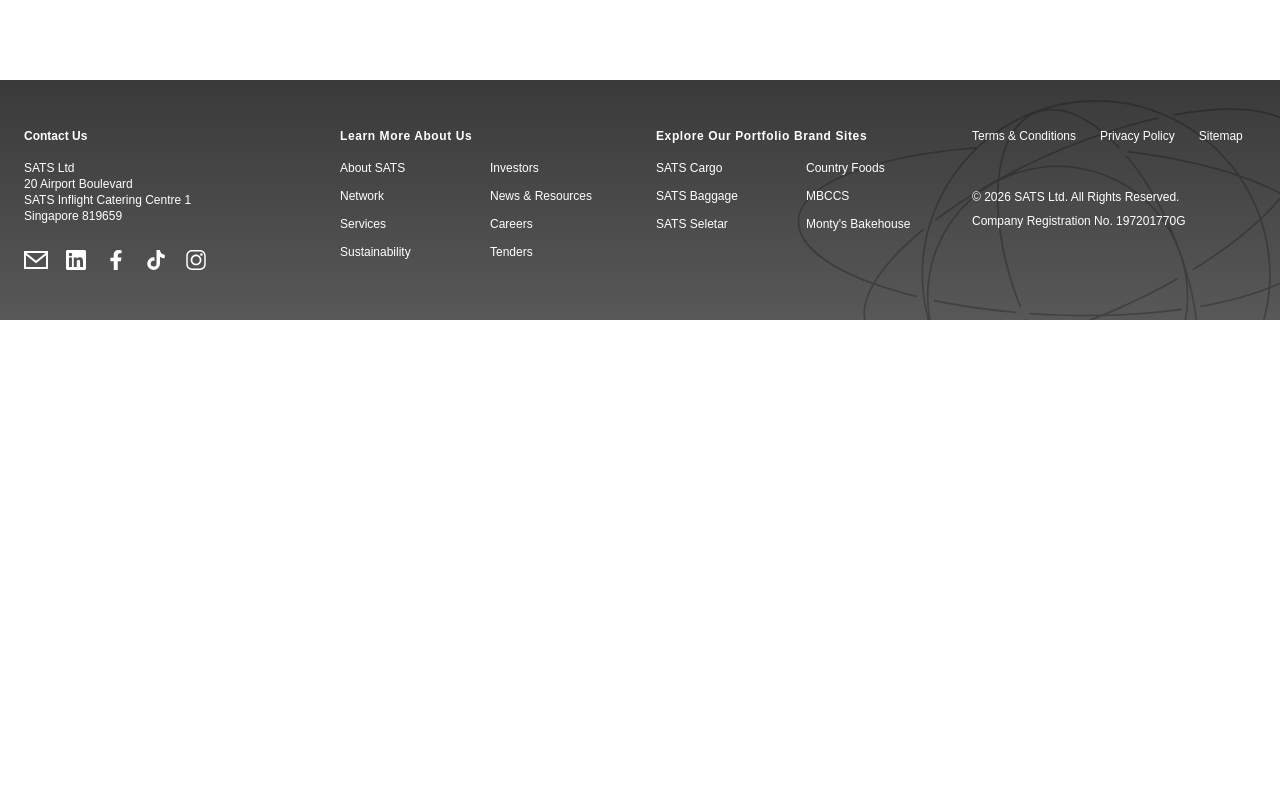
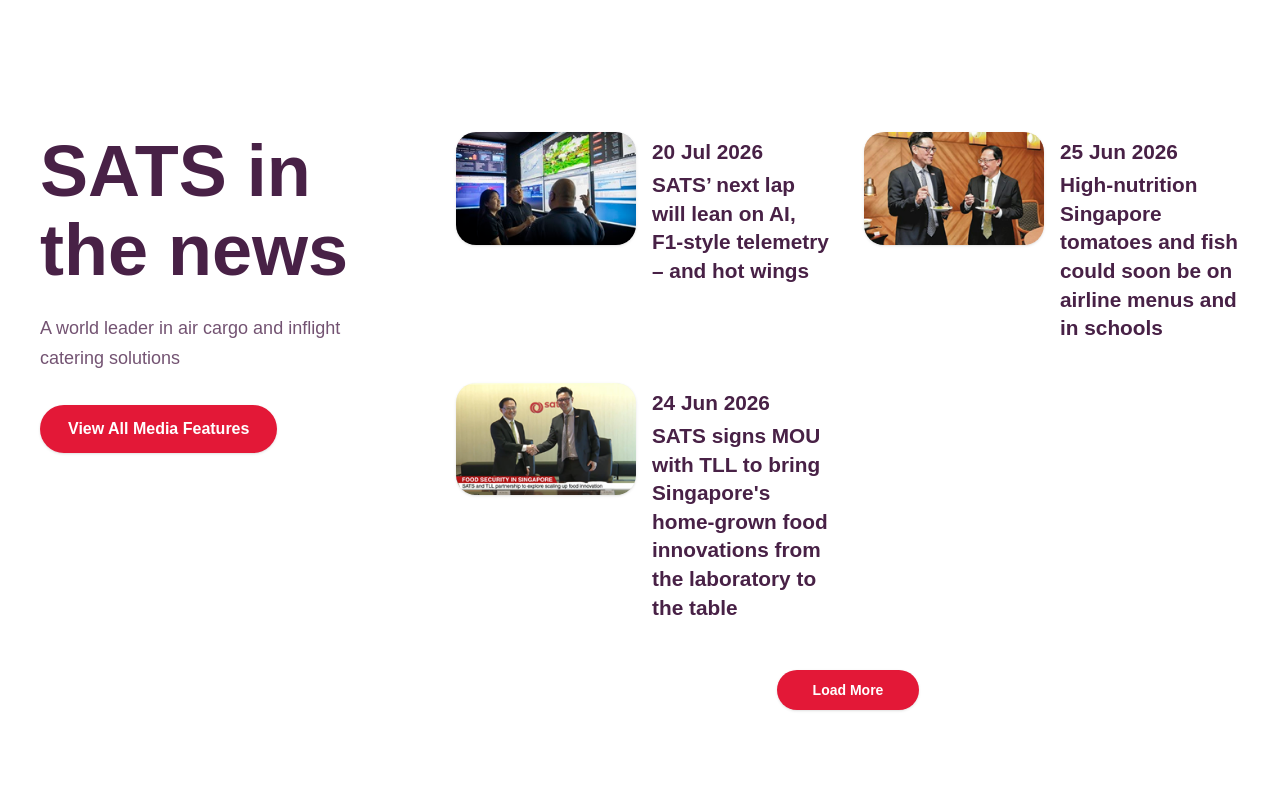
Before and after one commit to DVHorizon/demo-sats, a Next.js app: page / in a window 1280 px wide. Shown: the part 800-1600 px from the top of the page. Before the commit the page ends 1120 px from the top, so only its background shows below. Built offline with nearby package versions, Linux system fonts and the light colour scheme.

Commit message:
feat: Hoàn thành phần sats in the news

```diff
--- a/app/page.tsx
+++ b/app/page.tsx
@@ -1,9 +1,11 @@
 import Hero from "@/component/home/Hero";
+import SatsInTheNews from "@/component/home/SatsInTheNews";
 
 export default function Home() {
   return (
     <main>
       <Hero />
+      <SatsInTheNews />
     </main>
   );
 }
--- /dev/null
+++ b/component/home/SatsInTheNews.tsx
@@ -0,0 +1,116 @@
+import Image from "next/image";
+import Link from "next/link";
+
+interface NewsItem {
+    id: number;
+    date: string;
+    title: string;
+    image: string;
+    link: string;
+}
+
+const newsData: NewsItem[] = [
+    {
+        id: 1,
+        date: "20 Jul 2026",
+        title: "SATS’ next lap will lean on AI, F1-style telemetry – and hot wings",
+        image: "/images/CF AI Control tower thumbnail.jpg",
+        link: "/media/sats-in-the-news/sats-next-lap-will-lean-on-ai",
+    },
+    {
+        id: 2,
+        date: "25 Jun 2026",
+        title: "High-nutrition Singapore tomatoes and fish could soon be on airline menus and in schools",
+        image: "/images/HIGH-N_1.PNG",
+        link: "/media/sats-in-the-news/high-nutrition-singapore-tomatoes",
+    },
+    {
+        id: 3,
+        date: "24 Jun 2026",
+        title: "SATS signs MOU with TLL to bring Singapore's home-grown food innovations from the laboratory to the table",
+        image: "/images/SATS signs MOU with TLL to to bring Singapore's home-grown food innovations from the laboratory to the table.png",
+        link: "/media/sats-in-the-news/sats-signs-mou-with-tll",
+    },
+];
+
+export default function SatsInTheNews() {
+    return (
+        <section className="w-full bg-white py-16 lg:py-33 text-[#482146]">
+            <div className="w-full max-w-[1780px] mx-auto px-4 lg:px-10">
+                <div className="grid grid-cols-1 lg:grid-cols-12 gap-12 items-start">
+
+                    {/* Cột trái: Heading & Nút View All */}
+                    <div className="lg:col-span-4 flex flex-col items-start">
+                        <h2
+                            className="text-5xl lg:text-7xl font-bold text-[#482146] leading-[1.1] mb-6"
+                            style={{ fontFamily: "'Century Gothic', 'Arial', sans-serif" }}
+                        >
+                            SATS in<br />the news
+                        </h2>
+                        <p className="text-[#50284f]/80 mb-8 leading-relaxed text-lg ">
+                            A world leader in air cargo and inflight catering solutions
+                        </p>
+                        <Link
+                            href="/media/sats-in-the-news"
+                            className="bg-[#e31837] hover:bg-[#351833] text-white font-bold px-7 py-3 rounded-full text-md transition-colors duration-500 shadow-sm"
+                            style={{ fontFamily: "'Century Gothic', 'Arial', sans-serif" }}
+                        >
+                            View All Media Features
+                        </Link>
+                    </div>
+
+                    {/* Cột phải: Danh sách bài viết & Nút Load More */}
+                    <div className="lg:col-span-8 flex flex-col">
+                        <div className="grid grid-cols-1 md:grid-cols-2 gap-x-8 gap-y-10 mb-12">
+                            {newsData.map((item) => (
+                                <Link
+                                    key={item.id}
+                                    href={item.link}
+                                    className="group flex flex-wrap gap-4 items-start"
+                                >
+                                    {/* Thumbnail bo góc 20px */}
+                                    <div className="relative w-full sm:w-[180px] aspect-[16/10] shrink-0 rounded-[20px] overflow-hidden bg-gray-100 shadow-sm">
+                                        <Image
+                                            src={item.image}
+                                            alt={item.title}
+                                            fill
+                                            className="object-cover"
+                                            sizes="170px"
+                                        />
+                                    </div>
+
+                                    {/* Nội dung */}
+                                    <div className="flex flex-col flex-1 pt-1 text-[1.3rem]">
+                                        <span
+                                            className="text-[#482146] font-bold mb-1"
+                                            style={{ fontFamily: "'Century Gothic', 'Arial', sans-serif" }}
+                                        >
+                                            {item.date}
+                                        </span>
+                                        <h3
+                                            className="text-[#482146] font-bold leading-snug transition-colors"
+                                            style={{ fontFamily: "'Century Gothic', 'Arial', sans-serif" }}
+                                        >
+                                            {item.title}
+                                        </h3>
+                                    </div>
+                                </Link>
+                            ))}
+                        </div>
+
+                        {/* Nút Load More */}
+                        <div className="flex justify-center">
+                            <button
+                                className="bg-[#e31837] hover:bg-[#351833] text-white font-bold px-9 py-2.5 rounded-full text-sm transition-colors shadow-sm"
+                                style={{ fontFamily: "'Century Gothic', 'Arial', sans-serif" }}
+                            >
+                                Load More
+                            </button>
+                        </div>
+                    </div>
+
+                </div>
+            </div>
+        </section>
+    );
+}
```
